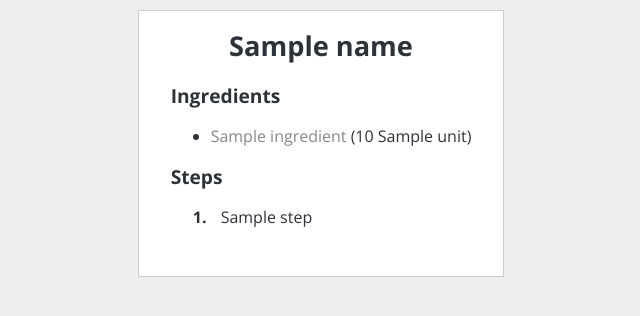
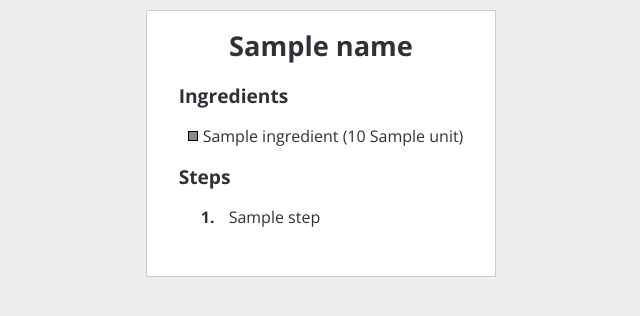
Before and after one commit to luizribeiro/menu, a Flask app: template templates/recipe.html.jinja in a window 1280 px wide. Shown: the top 316 px of the page, without its empty margins (319-959 px from the left). Run offline with Flask 2, Linux system fonts and the light colour scheme; the template is opened without the code that fills it: most values are stand-ins (such as "Sample title", 1, 10 or a date in 2020).

Commit message:
Tweaks to color rendering

```diff
--- a/app.py
+++ b/app.py
@@ -96,7 +96,7 @@ class ColorizedIngredient(Ingredient):
 
     def get_color(self) -> str:
         random.seed(self.name)
-        rgb = colorsys.hls_to_rgb(random.random(), 0.3, 1.0)
+        rgb = colorsys.hls_to_rgb(random.random(), 0.45, 1.0)
         return "#" + "".join(f"{int(c * 255):02X}" for c in rgb)
 
 
--- a/templates/base.html.jinja
+++ b/templates/base.html.jinja
@@ -54,6 +54,26 @@
         padding: 0;
       }
 
+      ul.ingredients {
+        margin-left: -1em;
+        list-style: none;
+      }
+
+      ul.ingredients > li {
+        position: relative;
+      }
+
+      ul.ingredients > li::before {
+        content: '';
+        width: 8px;
+        height: 8px;
+        background: var(--ingredient-color);
+        position: absolute;
+        left: -15px;
+        border: 1px solid #000;
+        top: 6px;
+      }
+
       body > ul.index > ul {
         padding-bottom: 2em;
       }
--- a/templates/recipe.html.jinja
+++ b/templates/recipe.html.jinja
@@ -4,12 +4,10 @@
   <h1>{{name}}</h1>
 
   <h2>Ingredients</h2>
-  <ul>
+  <ul class="ingredients">
     {% for ingredient in ingredients %}
-    <li>
-      <font color="{{ingredient.get_color()}}">
-        {{ingredient.name|capitalize}}
-      </font>
+    <li style="--ingredient-color: {{ingredient.get_color()}};">
+      {{ingredient.name|capitalize}}
       {% if ingredient.quantity %}
         ({{ingredient.quantity.amount}} {{ingredient.quantity.unit}})
       {% endif %}
```
